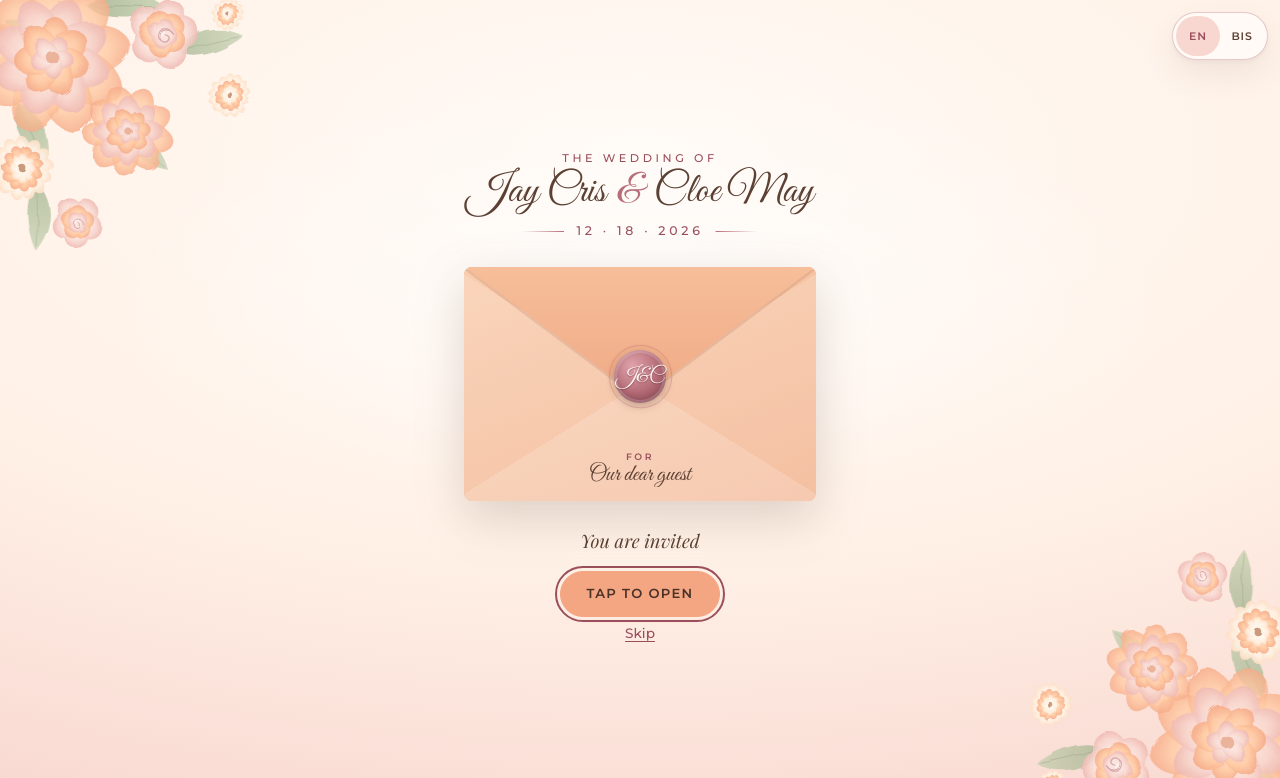
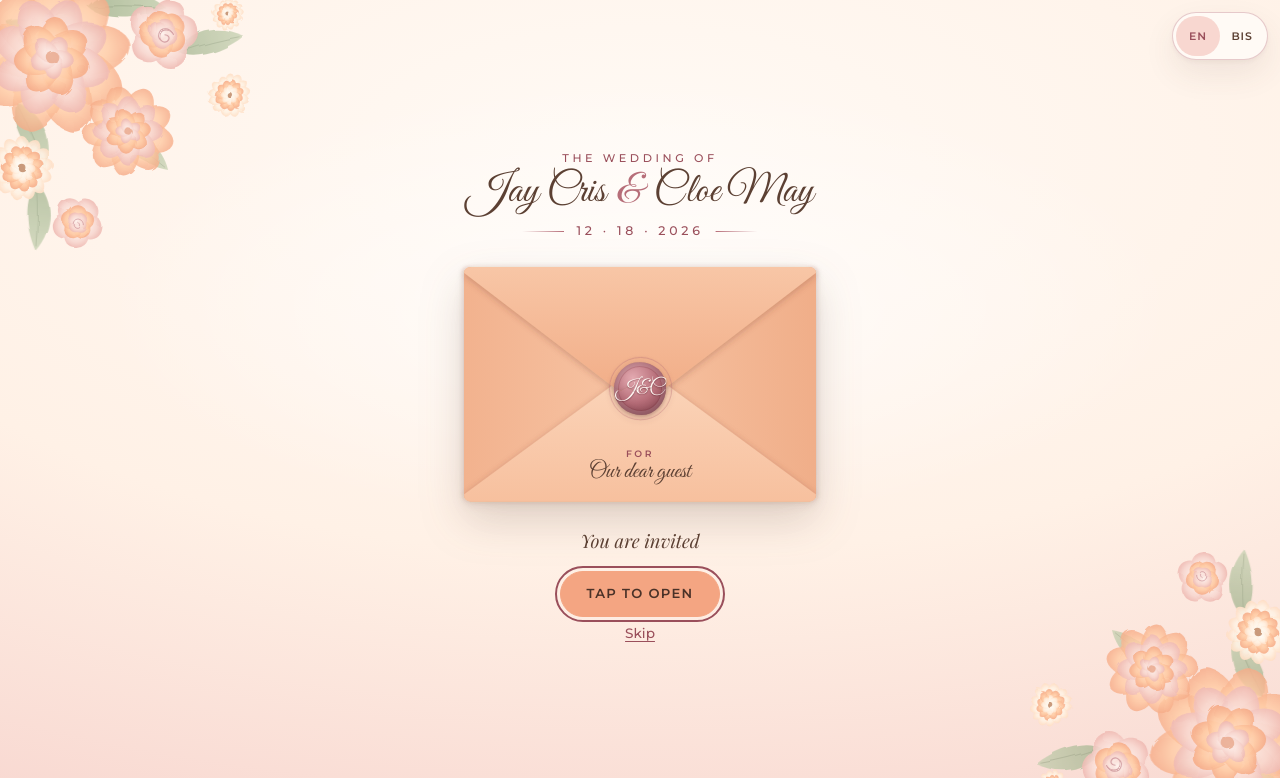
Before and after one commit to acegraphics2013-ops/jaycris_cloemay, a plain HTML site: page index.html in a window 1280 px wide. Shown: the top 778 px of the page. Drawn offline with Linux system fonts and the light colour scheme.

Commit message:
style(ui): refine envelope component styles and layout
Refactor the envelope CSS to improve visual fidelity and structural integrity.

- Update perspective and drop-shadow values for better depth
- Adjust positioning and dimensions of the letter and address label
- Simplify envelope layering and z-index management
- Replace clip-path based front with SVG-driven layout
- Improve color gradients and box-shadows for a more realistic paper effect

```diff
--- a/index.html
+++ b/index.html
@@ -445,13 +445,17 @@
       margin: 1.7rem 0 1.1rem
     }
 
+    /* A real paper envelope, drawn with inline SVG (see the markup):
+       back + liner, the card, the front pocket (two side flaps and a bottom flap),
+       the address label, the top flap, and a wax seal that cracks in two when opened. */
     .envelope {
       position: relative;
       width: min(22rem, 100%);
       margin: 0 auto;
       aspect-ratio: 3/2;
-      perspective: 900px;
-      filter: drop-shadow(0 16px 24px rgba(92, 64, 51, .2));
+      perspective: 1100px;
+      cursor: pointer;
+      filter: drop-shadow(0 18px 22px rgba(92, 64, 51, .18)) drop-shadow(0 3px 4px rgba(92, 64, 51, .12));
       animation: envFloat 5s ease-in-out infinite
     }
 
@@ -467,40 +471,46 @@
       }
     }
 
-    .intro.open .envelope {
-      animation: none
-    }
-
-    .env-back {
+    .envelope svg {
       position: absolute;
       inset: 0;
-      background: linear-gradient(180deg, #EFAF8A, #F2B995);
-      border-radius: 8px
-    }
-
-    /* the card inside: rises out when opened */
+      width: 100%;
+      height: 100%;
+      overflow: visible
+    }
+
+    .env-back {
+      z-index: 0
+    }
+
+    /* the card inside */
     .env-letter {
       position: absolute;
-      left: 6%;
-      right: 6%;
-      top: 8%;
-      height: 84%;
+      left: 5%;
+      right: 5%;
+      top: 7%;
+      height: 86%;
       z-index: 2;
-      background: var(--cream);
-      border-radius: 4px;
+      background: linear-gradient(180deg, #FFFDF9, var(--cream));
+      border-radius: 3px;
       display: grid;
-      place-content: start center;
+      grid-template-rows: auto auto auto auto 1fr;
       justify-items: center;
       gap: .15rem;
       text-align: center;
-      padding: .9rem .5rem .5rem;
-      transition: transform .9s cubic-bezier(.3, .7, .2, 1) .55s;
-      box-shadow: 0 1px 3px rgba(92, 64, 51, .15), inset 0 0 0 5px var(--cream), inset 0 0 0 6px var(--line)
+      padding: 1rem .5rem .5rem;
+      box-shadow: 0 1px 2px rgba(92, 64, 51, .18), inset 0 0 0 6px #FFFBF5, inset 0 0 0 7px var(--line)
     }
 
     .env-letter .mono {
       font: 400 1.7rem/1 var(--script);
       color: var(--rose)
+    }
+
+    .env-letter .card-names {
+      padding-top: .45rem;
+      font: 400 1.35rem/1.1 var(--script);
+      color: var(--text)
     }
 
     .env-letter small {
@@ -511,27 +521,18 @@
     }
 
     .env-front {
-      position: absolute;
-      inset: 0;
-      z-index: 3;
-      background:
-        linear-gradient(32deg, rgba(255, 255, 255, .16) 0 50%, transparent 50%),
-        linear-gradient(-32deg, rgba(255, 255, 255, .16) 0 50%, transparent 50%),
-        linear-gradient(160deg, #F9CDAE, #F2B38F);
-      clip-path: polygon(0 0, 50% 54%, 100% 0, 100% 100%, 0 100%);
-      border-radius: 8px
+      z-index: 3
     }
 
     /* address label on the front: "For <guest name>" */
     .env-to {
       position: absolute;
-      left: 10%;
-      right: 10%;
-      bottom: 6%;
-      z-index: 3;
+      left: 12%;
+      right: 12%;
+      bottom: 7%;
+      z-index: 4;
       text-align: center;
-      color: var(--text);
-      transition: opacity .3s
+      color: var(--text)
     }
 
     .env-to small {
@@ -551,83 +552,72 @@
       overflow: hidden
     }
 
-    .intro.open .env-to {
-      opacity: 0
-    }
-
-    /* soft shadow line under the flap so it reads as folded paper */
-    .env-shade {
-      position: absolute;
-      left: 0;
-      right: 0;
-      top: 3px;
-      height: 56%;
-      z-index: 3;
-      background: rgba(150, 85, 60, .16);
-      clip-path: polygon(0 0, 100% 0, 50% 100%);
-      transition: opacity .2s
-    }
-
-    .intro.open .env-shade {
-      opacity: 0
-    }
-
-    /* flap: two faces, the outside and a patterned liner seen when it opens */
+    /* top flap: hinged on the top edge; outside face + lined inside face */
     .env-flap {
       position: absolute;
       left: 0;
       right: 0;
       top: 0;
-      height: 56%;
-      z-index: 4;
+      height: 60%;
+      z-index: 5;
       transform-origin: 50% 0;
-      transform-style: preserve-3d;
-      transition: transform .7s ease, z-index 0s .35s
-    }
-
-    .env-flap i {
-      position: absolute;
-      inset: 0;
-      clip-path: polygon(0 0, 100% 0, 50% 100%);
+      transform-style: preserve-3d
+    }
+
+    .env-flap>* {
       -webkit-backface-visibility: hidden;
-      backface-visibility: hidden;
-      border-radius: 8px 8px 0 0
-    }
-
-    .env-flap .out {
-      background: linear-gradient(180deg, #F6BE9A, #F0AA85)
+      backface-visibility: hidden
     }
 
     .env-flap .in {
-      transform: rotateX(180deg);
-      background:
-        radial-gradient(circle at 25% 25%, rgba(183, 110, 121, .28) 0 1.5px, transparent 2px) 0 0/14px 14px,
-        radial-gradient(circle at 75% 75%, rgba(183, 110, 121, .18) 0 1.5px, transparent 2px) 0 0/14px 14px,
-        linear-gradient(180deg, var(--cream), var(--blush))
-    }
-
-    /* wax seal */
-    .env-seal {
+      transform: rotateX(180deg)
+    }
+
+    /* wax seal: two halves that line up as one until the flap lifts */
+    .seal {
       position: absolute;
       left: 50%;
-      top: 47%;
-      z-index: 5;
       width: 3.3rem;
       height: 3.3rem;
       margin: -1.65rem 0 0 -1.65rem;
-      border-radius: 50%;
-      background: radial-gradient(circle at 35% 30%, #DFA2AA, #B76E79 52%, #8F4C57);
+      filter: drop-shadow(0 2px 2px rgba(70, 30, 35, .35))
+    }
+
+    .seal-top {
+      top: 86.667%;
+      transform: translateZ(1px)
+    }
+
+    /* 86.667% of the flap = 52% of the envelope */
+    .seal-bot {
+      top: 52%;
+      z-index: 6
+    }
+
+    .wax {
+      position: absolute;
+      inset: 0;
+      border-radius: 49% 51% 47% 53% / 52% 48% 52% 48%;
+      background: radial-gradient(circle at 36% 30%, #E3A9B0, #B76E79 50%, #8A4853 88%);
       display: grid;
       place-items: center;
       color: #FFF6F2;
       font: 400 1.3rem/1 var(--script);
       text-shadow: 0 1px 1px rgba(80, 30, 40, .45);
-      box-shadow: inset 0 0 0 3px rgba(255, 255, 255, .18), inset 0 -4px 8px rgba(70, 25, 35, .3), 0 3px 8px rgba(92, 64, 51, .35);
-      transition: opacity .3s, transform .3s
+      box-shadow: inset 0 0 0 4px rgba(255, 255, 255, .14), inset 0 0 0 5px rgba(120, 50, 60, .25), inset 0 -4px 8px rgba(70, 25, 35, .3)
+    }
+
+    /* jagged crack across the middle */
+    .seal-top .wax {
+      clip-path: polygon(0 0, 100% 0, 100% 50%, 88% 54%, 76% 46%, 63% 55%, 51% 47%, 39% 56%, 27% 47%, 14% 54%, 0 49%)
+    }
+
+    .seal-bot .wax {
+      clip-path: polygon(0 49%, 14% 54%, 27% 47%, 39% 56%, 51% 47%, 63% 55%, 76% 46%, 88% 54%, 100% 50%, 100% 100%, 0 100%)
     }
 
     /* gentle pulse around the seal, inviting a tap */
-    .env-seal::after {
+    .seal-bot::after {
       content: "";
       position: absolute;
       inset: -6px;
@@ -648,18 +638,80 @@
       }
     }
 
+    /* ---- opening sequence (about 2.9 s) ----
+       0.0 s  the envelope dips under the thumb and the seal cracks
+       0.2 s  the flap folds back over the top (darkening as it turns away from the light)
+       1.0 s  the card slides up out of the pocket
+       2.0 s  the envelope falls away and the card comes forward */
+    .intro.open .envelope {
+      animation: envPress .35s ease-out
+    }
+
+    @keyframes envPress {
+      40% {
+        transform: scale(.975) translateY(2px)
+      }
+    }
+
+    .intro.open .seal-bot::after {
+      display: none
+    }
+
+    .intro.open .seal-bot .wax {
+      transform: translate(1px, 3px) rotate(-8deg);
+      transition: transform .35s cubic-bezier(.3, 1.6, .5, 1) .12s
+    }
+
     .intro.open .env-flap {
       transform: rotateX(180deg);
-      z-index: 1
-    }
-
-    .intro.open .env-seal {
+      z-index: 1;
+      transition: transform .85s cubic-bezier(.55, 0, .3, 1) .2s, z-index 0s .62s
+    }
+
+    .intro.open .env-flap .out {
+      animation: flapAway .45s ease-in .2s forwards
+    }
+
+    .intro.open .env-flap .in {
+      animation: flapToward .5s ease-out .62s backwards
+    }
+
+    @keyframes flapAway {
+      to {
+        filter: brightness(.85)
+      }
+    }
+
+    @keyframes flapToward {
+      from {
+        filter: brightness(.9) sepia(.15)
+      }
+    }
+
+    .intro.open .env-letter {
+      animation: cardOut 1.9s cubic-bezier(.45, 0, .2, 1) 1s forwards
+    }
+
+    @keyframes cardOut {
+      50% {
+        transform: translateY(-60%)
+      }
+
+      100% {
+        transform: translateY(-36%) scale(1.1);
+        box-shadow: 0 14px 30px rgba(92, 64, 51, .22), inset 0 0 0 6px #FFFBF5, inset 0 0 0 7px var(--line)
+      }
+    }
+
+    .intro.open :is(.env-back, .env-front, .env-to, .seal-bot) {
       opacity: 0;
-      transform: scale(.8)
-    }
-
-    .intro.open .env-letter {
-      transform: translateY(-58%)
+      transform: translateY(14%);
+      transition: opacity .55s ease-in 2s, transform .7s ease-in 2s
+    }
+
+    .intro.open .env-flap>* {
+      opacity: 0;
+      transition: opacity .45s ease-in 2s
     }
 
     /* short screens (landscape phones, small laptops): tighten so "Tap to open" stays in view */
@@ -676,10 +728,13 @@
         width: min(17rem, 100%)
       }
 
-      .env-seal {
+      .seal {
         width: 2.8rem;
         height: 2.8rem;
-        margin: -1.4rem 0 0 -1.4rem;
+        margin: -1.4rem 0 0 -1.4rem
+      }
+
+      .wax {
         font-size: 1.1rem
       }
 
@@ -2287,11 +2342,11 @@
 
       /* no floating envelope or pulsing seal */
       .envelope,
-      .env-seal::after {
+      .seal-bot::after {
         animation: none
       }
 
-      .env-seal::after {
+      .seal-bot::after {
         display: none
       }
     }
@@ -2392,15 +2447,80 @@
           class="nb">Cloe May</span></p>
       <p class="intro-date">12 · 18 · 2026</p>
       <div class="envelope" id="envelope" aria-hidden="true">
-        <div class="env-back"></div>
+        <!-- back of the envelope with its patterned liner (seen once the flap opens) -->
+        <svg class="env-back" viewBox="0 0 300 200" preserveAspectRatio="none">
+          <defs>
+            <linearGradient id="egBack" x1="0" y1="0" x2="0" y2="1">
+              <stop offset="0" stop-color="#E9A47F" />
+              <stop offset="1" stop-color="#F0B28E" />
+            </linearGradient>
+            <pattern id="epDots" width="12" height="12" patternUnits="userSpaceOnUse">
+              <circle cx="3" cy="3" r="1.2" fill="#B76E79" opacity=".3" />
+              <circle cx="9" cy="9" r="1.2" fill="#B76E79" opacity=".18" />
+            </pattern>
+            <linearGradient id="egDeep" x1="0" y1="0" x2="0" y2="1">
+              <stop offset=".25" stop-color="#7A3E2A" stop-opacity="0" />
+              <stop offset="1" stop-color="#7A3E2A" stop-opacity=".3" />
+            </linearGradient>
+          </defs>
+          <rect width="300" height="200" rx="6" fill="url(#egBack)" />
+          <path d="M9 7 H291 L150 112 Z" fill="#FFF8F1" />
+          <path d="M9 7 H291 L150 112 Z" fill="url(#epDots)" />
+          <path d="M0 0 H300 L150 116 Z" fill="url(#egDeep)" />
+        </svg>
         <div class="env-letter"><span class="mono">J &amp; C</span><small data-i18n="saveDate">Save the
-            date</small><small>12.18.2026</small></div>
-        <div class="env-front"></div>
+            date</small><small>12.18.2026</small><span class="card-names" id="cardNames">Jay Cris &amp; Cloe May</span></div>
+        <!-- front pocket: left and right side flaps, then the bottom flap folded over them -->
+        <svg class="env-front" viewBox="0 0 300 200" preserveAspectRatio="none">
+          <defs>
+            <linearGradient id="egSideL" x1="0" y1="0" x2="1" y2="0">
+              <stop offset="0" stop-color="#F2B28E" />
+              <stop offset="1" stop-color="#F7C4A4" />
+            </linearGradient>
+            <linearGradient id="egSideR" x1="1" y1="0" x2="0" y2="0">
+              <stop offset="0" stop-color="#F0AE89" />
+              <stop offset="1" stop-color="#F6C1A0" />
+            </linearGradient>
+            <linearGradient id="egBottom" x1="0" y1="1" x2="0" y2="0">
+              <stop offset="0" stop-color="#F7C09E" />
+              <stop offset="1" stop-color="#FBD5BA" />
+            </linearGradient>
+            <filter id="efFold" x="-10%" y="-20%" width="120%" height="140%">
+              <feDropShadow dx="0" dy="-1" stdDeviation="2.2" flood-color="#8A4A30" flood-opacity=".2" />
+            </filter>
+          </defs>
+          <g filter="url(#efFold)">
+            <path fill="url(#egSideL)" d="M0 6 Q0 0 5 3 L140 100 Q150 108 140 116 L5 197 Q0 200 0 194 Z" />
+            <path fill="url(#egSideR)" d="M300 6 Q300 0 295 3 L160 100 Q150 108 160 116 L295 197 Q300 200 300 194 Z" />
+          </g>
+          <path filter="url(#efFold)" fill="url(#egBottom)"
+            d="M0 194 L133 96 Q150 84 167 96 L300 194 Q300 200 294 200 H6 Q0 200 0 194 Z" />
+        </svg>
         <!-- address label; the name comes from the personal link (?to=), otherwise "Our dear guest" -->
         <div class="env-to"><small id="envFor">For</small><span id="envName">Our dear guest</span></div>
-        <div class="env-shade"></div>
-        <div class="env-flap"><i class="out"></i><i class="in"></i></div>
-        <div class="env-seal">J&amp;C</div>
+        <!-- top flap: outside face, lined inside face (drawn upside down, it shows after the flap turns over),
+             and the top half of the wax seal -->
+        <div class="env-flap">
+          <svg class="out" viewBox="0 0 300 120" preserveAspectRatio="none">
+            <defs>
+              <linearGradient id="egFlap" x1="0" y1="0" x2="0" y2="1">
+                <stop offset="0" stop-color="#F8C6A6" />
+                <stop offset="1" stop-color="#F1AC86" />
+              </linearGradient>
+              <filter id="efFlap" x="-10%" y="-10%" width="120%" height="130%">
+                <feDropShadow dx="0" dy="2" stdDeviation="2.5" flood-color="#7A3E2A" flood-opacity=".28" />
+              </filter>
+            </defs>
+            <path filter="url(#efFlap)" fill="url(#egFlap)"
+              d="M0 5 Q0 0 6 0 H294 Q300 0 300 5 L168 106 Q150 120 132 106 Z" />
+          </svg>
+          <svg class="in" viewBox="0 0 300 120" preserveAspectRatio="none">
+            <path fill="#FFF8F1" d="M0 115 Q0 120 6 120 H294 Q300 120 300 115 L168 14 Q150 0 132 14 Z" />
+            <path fill="url(#epDots)" d="M8 116 H292 L166 18 Q150 6 134 18 Z" />
+          </svg>
+          <div class="seal seal-top"><div class="wax">J&amp;C</div></div>
+        </div>
+        <div class="seal seal-bot"><div class="wax">J&amp;C</div></div>
       </div>
       <p class="intro-hello" data-i18n="introHello">You are invited</p>
       <button class="btn" id="openBtn" type="button" data-i18n="openBtn">Tap to open</button><br>
@@ -3389,6 +3509,7 @@
       /* ---------- names, hero, invitation ---------- */
       document.title = `${C.groom} & ${C.bride} | December 18, 2026`;
       $('#heroNames').innerHTML = `${esc(C.groom)}<span class="amp">&amp;</span>${esc(C.bride)}`;
+      $('#cardNames').textContent = C.groom + ' & ' + C.bride;
       $('#introNames').innerHTML = `<span class="nb">${esc(C.groom)}</span> <span class="amp">&amp;</span> <span class="nb">${esc(C.bride)}</span>`;
       $('#heroSub').textContent = `${DATA.ceremony.place} · ${DATA.ceremony.address.split(',')[0]}`;
       $('#heroPic').innerHTML = pic(DATA.heroPhoto.src, DATA.heroPhoto.alt, { cls: 'hero-img', sizes: '100vw', priority: true, pos: DATA.heroPhoto.pos });
@@ -3841,7 +3962,9 @@
         document.documentElement.classList.add('no-scroll');
         let finished = false;
         const done = () => { if (finished) return; finished = true; intro.classList.add('leaving'); document.documentElement.classList.remove('no-scroll'); sess.set('introSeen', '1'); setTimeout(() => intro.remove(), 700); };
-        $('#openBtn').addEventListener('click', () => { music.start(); intro.classList.add('open'); $('#openBtn').disabled = true; setTimeout(done, reduced ? 150 : 1900); });
+        $('#openBtn').addEventListener('click', () => { music.start(); intro.classList.add('open'); $('#openBtn').disabled = true; setTimeout(done, reduced ? 150 : 2900); });
+        // the envelope itself can be tapped too (the button stays the keyboard/screen-reader way in)
+        $('#envelope').addEventListener('click', () => { if (!$('#openBtn').disabled) $('#openBtn').click(); });
         $('#skipBtn').addEventListener('click', done);
         intro.addEventListener('keydown', e => { if (e.key === 'Escape') done(); });
         $('#openBtn').focus({ preventScroll: true });
```
